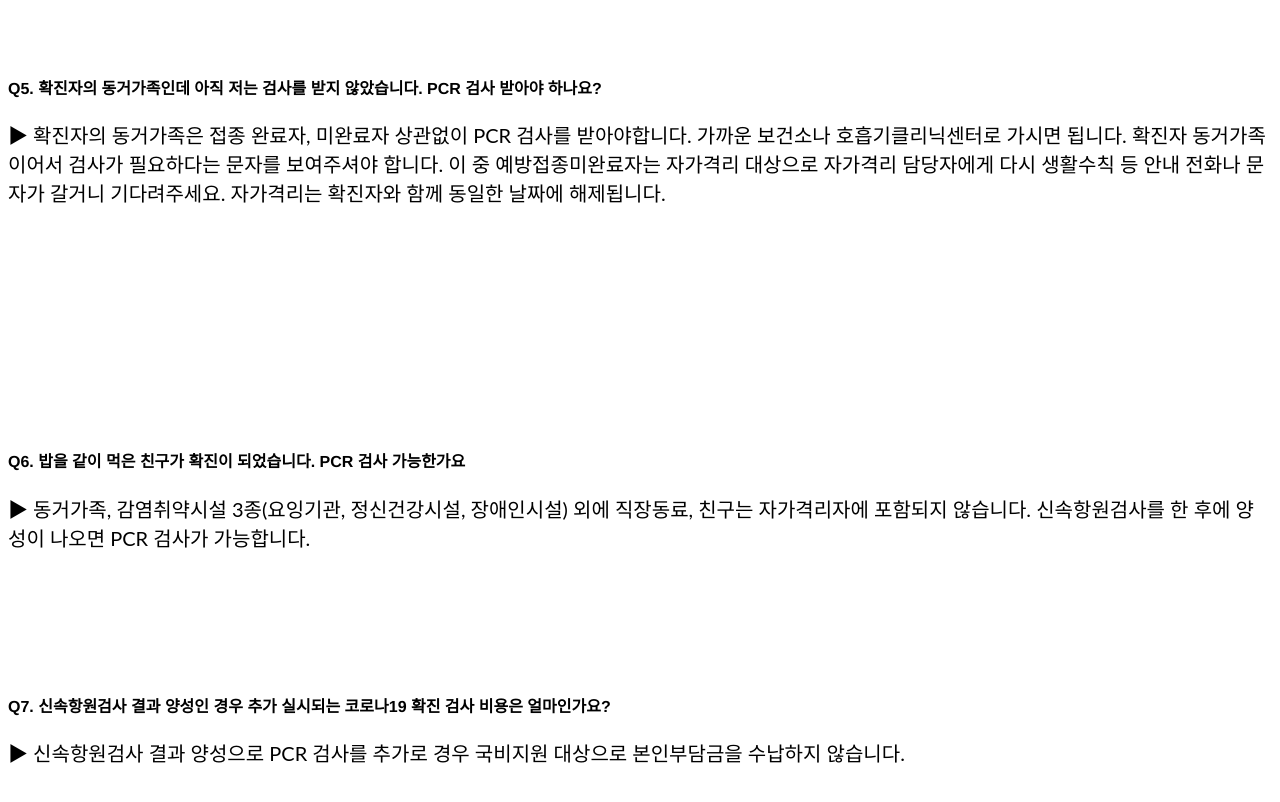
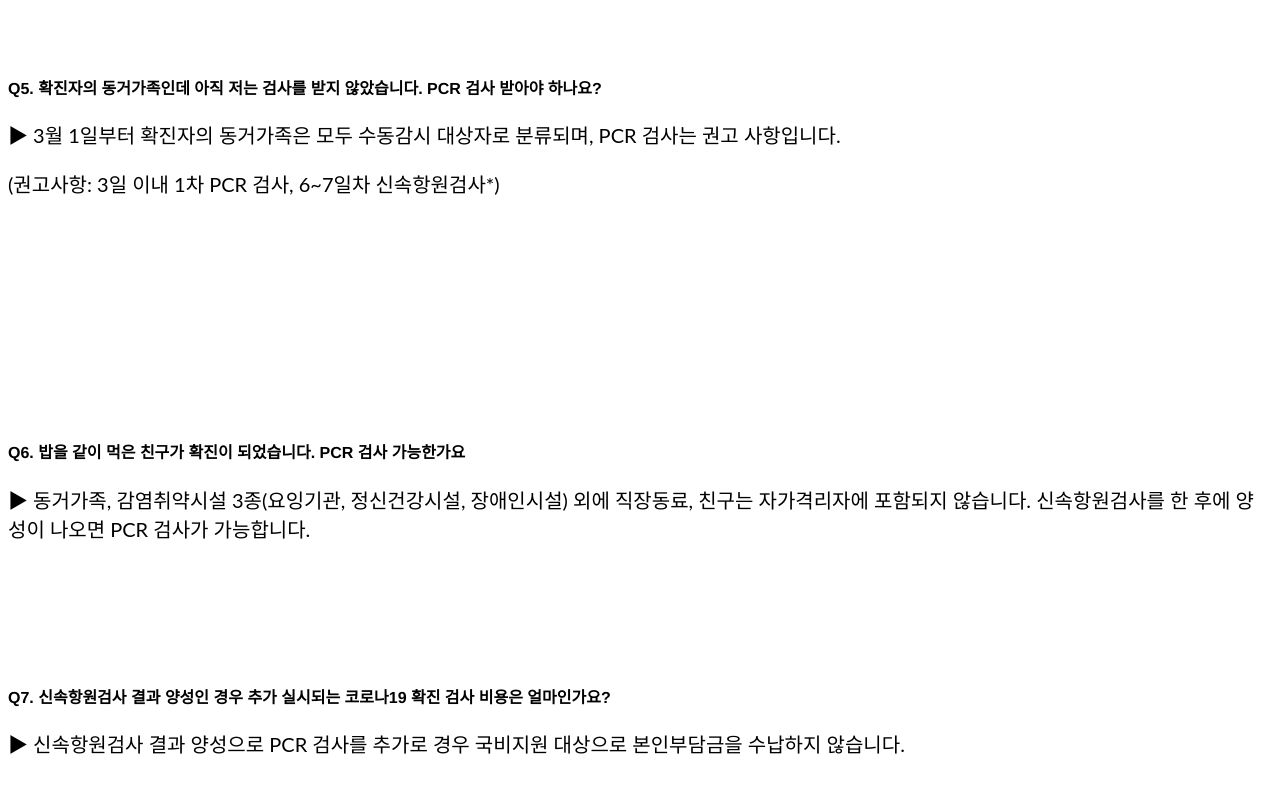
Before and after one commit to Cheongjucovid/covid119, a website: page index.html in a window 1280 px wide. Shown: the part 2040-2842 px from the top of the page. Drawn offline with nearby package versions, Linux system fonts and the light colour scheme; files that its build step writes are made by us from their sources.

Commit message:
Add files via upload

```diff
--- a/index.html
+++ b/index.html
@@ -84,7 +84,8 @@
                 <div class="row gx-4 justify-content-center">
                     <div class="col-lg-8">
                         <h4>Q5. 확진자의 동거가족인데 아직 저는 검사를 받지 않았습니다. PCR 검사 받아야 하나요?</h2>
-                        <p class="lead">▶ 확진자의 동거가족은 접종 완료자, 미완료자 상관없이 PCR 검사를 받아야합니다. 가까운 보건소나 호흡기클리닉센터로 가시면 됩니다. 확진자 동거가족이어서 검사가 필요하다는 문자를 보여주셔야 합니다. 이 중 예방접종미완료자는 자가격리 대상으로 자가격리 담당자에게 다시 생활수칙 등 안내 전화나 문자가 갈거니 기다려주세요. 자가격리는 확진자와 함께 동일한 날짜에 해제됩니다.</p>
+                        <p class="lead">▶ 3월 1일부터 확진자의 동거가족은 모두 수동감시 대상자로 분류되며, PCR 검사는 권고 사항입니다.</p>
+                        <p class="lead"> (권고사항: 3일 이내 1차 PCR 검사, 6~7일차 신속항원검사*)</h2>
                     </div>
                 </div>
             </div>
```
